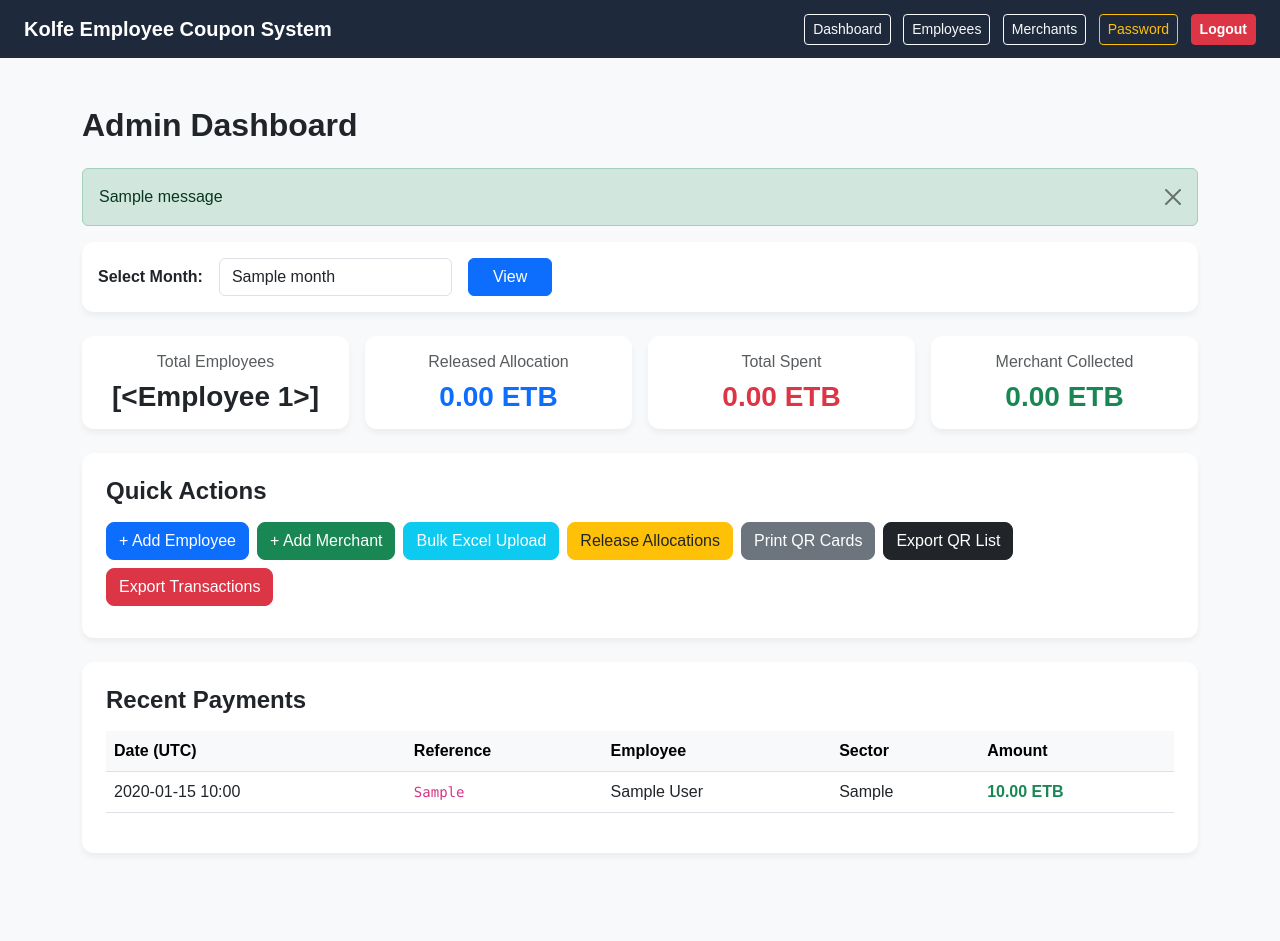
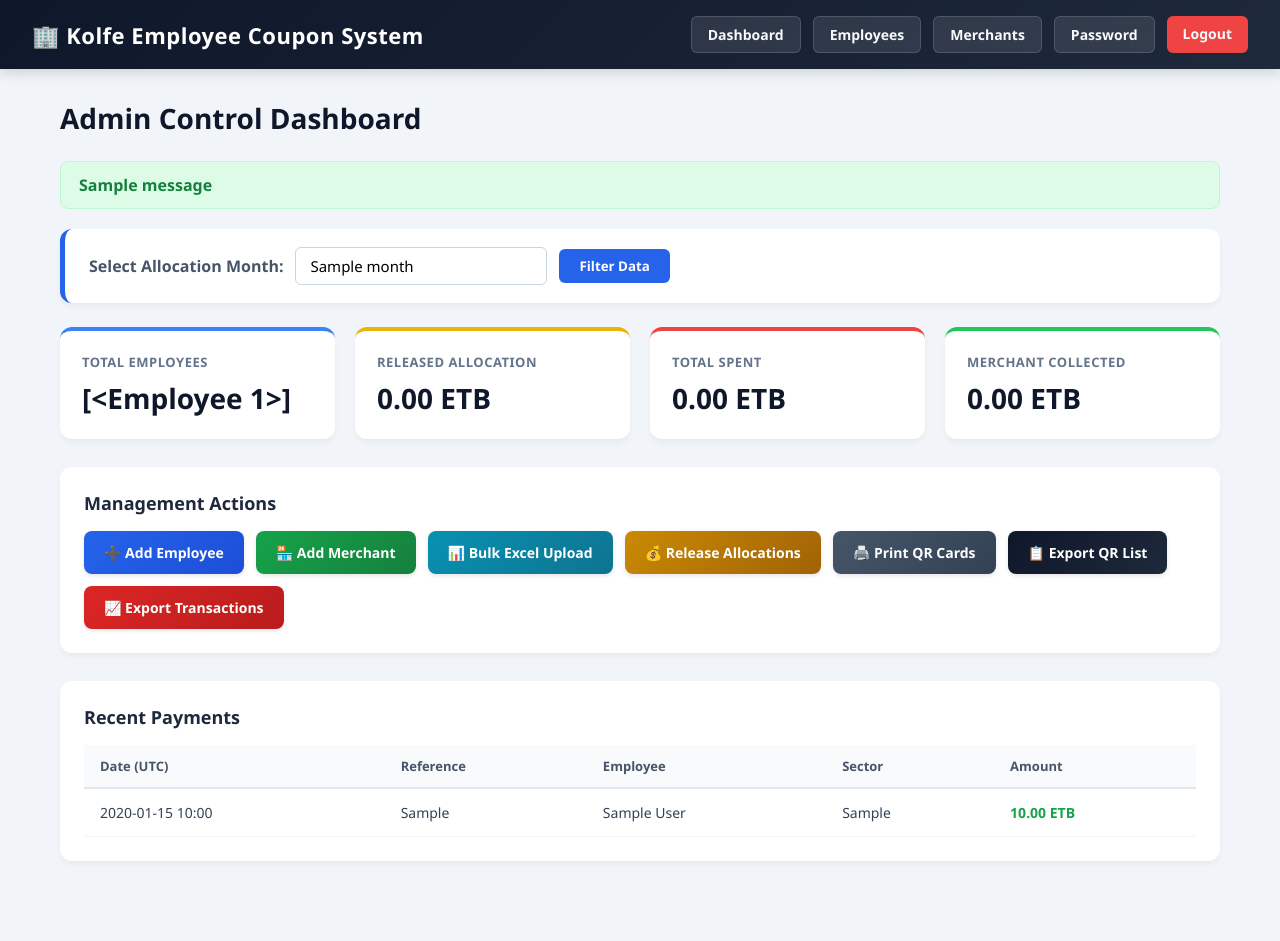
Before and after one commit to takino176-dev/Kolfe_Employee_Coupon_System, a Flask app: template templates/admin.html in a window 1280 px wide. Before the commit the page ends 813 px from the top, so only its background shows below. Run offline with Flask 3, Linux system fonts and the light colour scheme; tables that the repository leaves empty hold one stand-in row (values such as "Sample post"); the template is opened without the code that fills it: values that come from a table or form of the project are taken from there, most other values are stand-ins (such as "Sample title", 1, 10 or a date in 2020); one stand-in notice (Sample message) is shown.

Commit message:
Add self-contained modern colorful CSS design for admin dashboard

```diff
--- a/templates/admin.html
+++ b/templates/admin.html
@@ -3,99 +3,141 @@
 <head>
     <meta charset="UTF-8">
     <meta name="viewport" content="width=device-width, initial-scale=1.0">
-    <title>Admin Dashboard - Kolfe Employee Coupon</title>
-    <link rel="stylesheet" href="https://cdn.jsdelivr.net/npm/bootstrap@5.3.0/css/bootstrap.min.css">
+    <title>Kolfe Employee Coupon System - Admin Dashboard</title>
     <style>
-        body { background-color: #f8f9fa; font-family: Arial, sans-serif; }
-        .navbar { background-color: #1e293b; padding: 12px 24px; }
-        .card { border-radius: 12px; border: none; box-shadow: 0 4px 6px rgba(0,0,0,0.05); }
-        .btn-action { margin-right: 8px; margin-bottom: 8px; border-radius: 8px; font-weight: 500; }
+        * { box-sizing: border-box; margin: 0; padding: 0; font-family: 'Segoe UI', Tahoma, Geneva, Verdana, sans-serif; }
+        body { background-color: #f1f5f9; color: #334155; padding-bottom: 50px; }
+
+        /* Navigation Bar */
+        .navbar { background: linear-gradient(135deg, #0f172a 0%, #1e293b 100%); padding: 16px 32px; display: flex; justify-content: space-between; align-items: center; box-shadow: 0 4px 12px rgba(0,0,0,0.15); }
+        .navbar-brand { color: #ffffff; font-size: 22px; font-weight: 700; letter-spacing: 0.5px; }
+        .nav-links { display: flex; gap: 12px; }
+        .nav-btn { text-decoration: none; padding: 8px 16px; border-radius: 6px; font-size: 14px; font-weight: 600; transition: all 0.2s ease; color: #f8fafc; background: rgba(255,255,255,0.1); border: 1px solid rgba(255,255,255,0.15); }
+        .nav-btn:hover { background: rgba(255,255,255,0.25); color: #ffffff; }
+        .nav-btn.logout { background: #ef4444; border: none; }
+        .nav-btn.logout:hover { background: #dc2626; }
+
+        .container { max-width: 1200px; margin: 30px auto; padding: 0 20px; }
+        .header-title { font-size: 28px; font-weight: 800; color: #0f172a; margin-bottom: 24px; }
+
+        /* Month Filter Card */
+        .filter-card { background: #ffffff; padding: 18px 24px; border-radius: 12px; box-shadow: 0 4px 6px -1px rgba(0,0,0,0.05); margin-bottom: 24px; display: flex; align-items: center; gap: 16px; border-left: 5px solid #2563eb; }
+        .filter-card label { font-weight: 700; color: #475569; }
+        .filter-card input[type="text"] { padding: 8px 14px; border: 1px solid #cbd5e1; border-radius: 6px; font-size: 15px; outline: none; }
+        .filter-card button { padding: 8px 20px; background: #2563eb; color: #ffffff; border: none; border-radius: 6px; font-weight: 600; cursor: pointer; }
+        .filter-card button:hover { background: #1d4ed8; }
+
+        /* Metric Grid Cards */
+        .metrics-grid { display: grid; grid-template-columns: repeat(auto-fit, minmax(240px, 1fr)); gap: 20px; margin-bottom: 28px; }
+        .metric-card { background: #ffffff; padding: 22px; border-radius: 12px; box-shadow: 0 4px 6px -1px rgba(0,0,0,0.05); border-top: 4px solid #94a3b8; transition: transform 0.2s ease; }
+        .metric-card:hover { transform: translateY(-3px); }
+        .metric-card.employees { border-color: #3b82f6; }
+        .metric-card.allocated { border-color: #eab308; }
+        .metric-card.spent { border-color: #ef4444; }
+        .metric-card.collected { border-color: #22c55e; }
+        .metric-card h6 { font-size: 13px; text-transform: uppercase; letter-spacing: 0.5px; color: #64748b; font-weight: 700; margin-bottom: 8px; }
+        .metric-card h3 { font-size: 28px; font-weight: 800; color: #0f172a; }
+
+        /* Quick Actions Section */
+        .actions-card { background: #ffffff; padding: 24px; border-radius: 12px; box-shadow: 0 4px 6px -1px rgba(0,0,0,0.05); margin-bottom: 28px; }
+        .actions-card h4 { font-size: 18px; font-weight: 700; color: #1e293b; margin-bottom: 16px; }
+        .action-buttons { display: flex; flex-wrap: wrap; gap: 12px; }
+        .action-btn { text-decoration: none; padding: 12px 20px; border-radius: 8px; font-size: 14px; font-weight: 700; color: #ffffff; display: inline-flex; align-items: center; gap: 8px; box-shadow: 0 2px 4px rgba(0,0,0,0.1); transition: all 0.2s ease; }
+        .action-btn:hover { opacity: 0.9; transform: translateY(-2px); }
+
+        .btn-add-emp { background: linear-gradient(135deg, #2563eb, #1d4ed8); }
+        .btn-add-merch { background: linear-gradient(135deg, #16a34a, #15803d); }
+        .btn-excel { background: linear-gradient(135deg, #0891b2, #0e7490); }
+        .btn-alloc { background: linear-gradient(135deg, #ca8a04, #a16207); }
+        .btn-qr { background: linear-gradient(135deg, #475569, #334155); }
+        .btn-qrlist { background: linear-gradient(135deg, #0f172a, #1e293b); }
+        .btn-report { background: linear-gradient(135deg, #dc2626, #b91c1c); }
+
+        /* Recent Transactions Table */
+        .table-card { background: #ffffff; padding: 24px; border-radius: 12px; box-shadow: 0 4px 6px -1px rgba(0,0,0,0.05); }
+        .table-card h4 { font-size: 18px; font-weight: 700; color: #1e293b; margin-bottom: 16px; }
+        table { width: 100%; border-collapse: collapse; text-align: left; }
+        th { background-color: #f8fafc; padding: 12px 16px; font-size: 13px; font-weight: 700; color: #475569; border-bottom: 2px solid #e2e8f0; }
+        td { padding: 14px 16px; border-bottom: 1px solid #f1f5f9; font-size: 14px; color: #334155; }
+        tr:hover { background-color: #f8fafc; }
+
+        .alert { padding: 12px 18px; border-radius: 8px; margin-bottom: 20px; font-weight: 600; background-color: #dcfce7; color: #15803d; border: 1px solid #bbf7d0; }
     </style>
 </head>
 <body>
-    <nav class="navbar navbar-dark d-flex justify-content-between align-items-center">
-        <span class="navbar-brand mb-0 h1 fw-bold">Kolfe Employee Coupon System</span>
-        <div>
-            <a href="{{ url_for('admin_dashboard') }}" class="btn btn-outline-light btn-sm me-2">Dashboard</a>
-            <a href="{{ url_for('employees') }}" class="btn btn-outline-light btn-sm me-2">Employees</a>
-            <a href="{{ url_for('merchants') }}" class="btn btn-outline-light btn-sm me-2">Merchants</a>
-            <a href="{{ url_for('admin_change_password') }}" class="btn btn-outline-warning btn-sm me-2">Password</a>
-            <a href="{{ url_for('logout') }}" class="btn btn-danger btn-sm fw-bold">Logout</a>
+
+    <!-- Navigation Header -->
+    <nav class="navbar">
+        <div class="navbar-brand">🏢 Kolfe Employee Coupon System</div>
+        <div class="nav-links">
+            <a href="{{ url_for('admin_dashboard') }}" class="nav-btn">Dashboard</a>
+            <a href="{{ url_for('employees') }}" class="nav-btn">Employees</a>
+            <a href="{{ url_for('merchants') }}" class="nav-btn">Merchants</a>
+            <a href="{{ url_for('admin_change_password') }}" class="nav-btn">Password</a>
+            <a href="{{ url_for('logout') }}" class="nav-btn logout">Logout</a>
         </div>
     </nav>
 
-    <div class="container my-5">
-        <h2 class="fw-bold mb-4">Admin Dashboard</h2>
+    <div class="container">
+        <h2 class="header-title">Admin Control Dashboard</h2>
 
+        <!-- Flash Messages -->
         {% with messages = get_flashed_messages(with_categories=true) %}
             {% if messages %}
                 {% for category, message in messages %}
-                    <div class="alert alert-{{ category }} alert-dismissible fade show" role="alert">
-                        {{ message }}
-                        <button type="button" class="btn-close" data-bs-dismiss="alert" aria-label="Close"></button>
-                    </div>
+                    <div class="alert">{{ message }}</div>
                 {% endfor %}
             {% endif %}
         {% endwith %}
 
-        <div class="card p-3 mb-4">
-            <form method="GET" class="row g-3 align-items-center">
-                <div class="col-auto">
-                    <label class="col-form-label fw-bold">Select Month:</label>
-                </div>
-                <div class="col-auto">
-                    <input type="text" name="month" class="form-control" value="{{ month }}" placeholder="YYYY-MM">
-                </div>
-                <div class="col-auto">
-                    <button type="submit" class="btn btn-primary px-4">View</button>
-                </div>
+        <!-- Month Filter Card -->
+        <div class="filter-card">
+            <form method="GET" style="display: flex; align-items: center; gap: 12px;">
+                <label>Select Allocation Month:</label>
+                <input type="text" name="month" value="{{ month }}" placeholder="YYYY-MM">
+                <button type="submit">Filter Data</button>
             </form>
         </div>
 
-        <div class="row text-center mb-4 g-3">
-            <div class="col-md-3">
-                <div class="card p-3 bg-white">
-                    <h6 class="text-muted fw-normal">Total Employees</h6>
-                    <h3 class="fw-bold text-dark mb-0">{{ employees }}</h3>
-                </div>
+        <!-- Metric Cards -->
+        <div class="metrics-grid">
+            <div class="metric-card employees">
+                <h6>Total Employees</h6>
+                <h3>{{ employees }}</h3>
             </div>
-            <div class="col-md-3">
-                <div class="card p-3 bg-white">
-                    <h6 class="text-muted fw-normal">Released Allocation</h6>
-                    <h3 class="fw-bold text-primary mb-0">{{ "%.2f"|format(allocated) }} ETB</h3>
-                </div>
+            <div class="metric-card allocated">
+                <h6>Released Allocation</h6>
+                <h3>{{ "%.2f"|format(allocated) }} ETB</h3>
             </div>
-            <div class="col-md-3">
-                <div class="card p-3 bg-white">
-                    <h6 class="text-muted fw-normal">Total Spent</h6>
-                    <h3 class="fw-bold text-danger mb-0">{{ "%.2f"|format(spent) }} ETB</h3>
-                </div>
+            <div class="metric-card spent">
+                <h6>Total Spent</h6>
+                <h3>{{ "%.2f"|format(spent) }} ETB</h3>
             </div>
-            <div class="col-md-3">
-                <div class="card p-3 bg-white">
-                    <h6 class="text-muted fw-normal">Merchant Collected</h6>
-                    <h3 class="fw-bold text-success mb-0">{{ "%.2f"|format(collected) }} ETB</h3>
-                </div>
+            <div class="metric-card collected">
+                <h6>Merchant Collected</h6>
+                <h3>{{ "%.2f"|format(collected) }} ETB</h3>
             </div>
         </div>
 
-        <div class="card p-4 mb-4">
-            <h4 class="fw-bold mb-3">Quick Actions</h4>
-            <div class="d-flex flex-wrap">
-                <a href="{{ url_for('add_employee') }}" class="btn btn-primary btn-action">+ Add Employee</a>
-                <a href="{{ url_for('create_merchant') }}" class="btn btn-success btn-action">+ Add Merchant</a>
-                <a href="{{ url_for('upload_employees') }}" class="btn btn-info text-white btn-action">Bulk Excel Upload</a>
-                <a href="{{ url_for('allocations') }}" class="btn btn-warning text-dark btn-action">Release Allocations</a>
-                <a href="{{ url_for('print_cards') }}" class="btn btn-secondary btn-action">Print QR Cards</a>
-                <a href="{{ url_for('qrlist') }}" class="btn btn-dark btn-action">Export QR List</a>
-                <a href="{{ url_for('reports_csv') }}" class="btn btn-danger btn-action">Export Transactions</a>
+        <!-- Quick Actions -->
+        <div class="actions-card">
+            <h4>Management Actions</h4>
+            <div class="action-buttons">
+                <a href="{{ url_for('add_employee') }}" class="action-btn btn-add-emp">➕ Add Employee</a>
+                <a href="{{ url_for('create_merchant') }}" class="action-btn btn-add-merch">🏪 Add Merchant</a>
+                <a href="{{ url_for('upload_employees') }}" class="action-btn btn-excel">📊 Bulk Excel Upload</a>
+                <a href="{{ url_for('allocations') }}" class="action-btn btn-alloc">💰 Release Allocations</a>
+                <a href="{{ url_for('print_cards') }}" class="action-btn btn-qr">🖨️ Print QR Cards</a>
+                <a href="{{ url_for('qrlist') }}" class="action-btn btn-qrlist">📋 Export QR List</a>
+                <a href="{{ url_for('reports_csv') }}" class="action-btn btn-report">📈 Export Transactions</a>
             </div>
         </div>
 
-        <div class="card p-4">
-            <h4 class="fw-bold mb-3">Recent Payments</h4>
-            <table class="table table-hover align-middle">
-                <thead class="table-light">
+        <!-- Payments Table -->
+        <div class="table-card">
+            <h4>Recent Payments</h4>
+            <table>
+                <thead>
                     <tr>
                         <th>Date (UTC)</th>
                         <th>Reference</th>
@@ -111,11 +153,11 @@
                         <td><code>{{ t.reference }}</code></td>
                         <td>{{ t.employee.full_name }}</td>
                         <td>{{ t.employee.sector }}</td>
-                        <td class="fw-bold text-success">{{ "%.2f"|format(t.amount) }} ETB</td>
+                        <td style="font-weight:700; color:#16a34a;">{{ "%.2f"|format(t.amount) }} ETB</td>
                     </tr>
                     {% else %}
                     <tr>
-                        <td colspan="5" class="text-center text-muted py-3">No payments yet.</td>
+                        <td colspan="5" style="text-align: center; color: #94a3b8; padding: 24px;">No payment transactions recorded for this month yet.</td>
                     </tr>
                     {% endfor %}
                 </tbody>
@@ -123,6 +165,5 @@
         </div>
     </div>
 
-    <script src="https://cdn.jsdelivr.net/npm/bootstrap@5.3.0/dist/js/bootstrap.bundle.min.js"></script>
 </body>
 </html>
```
